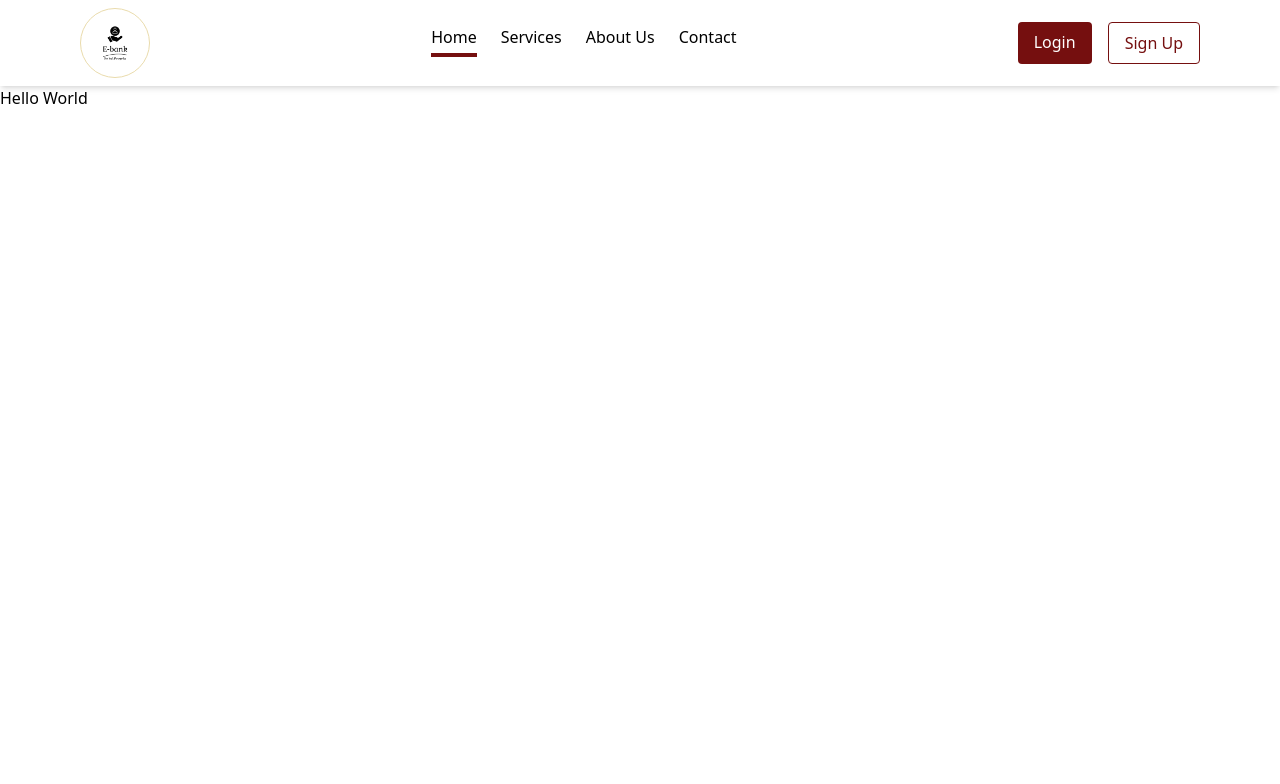
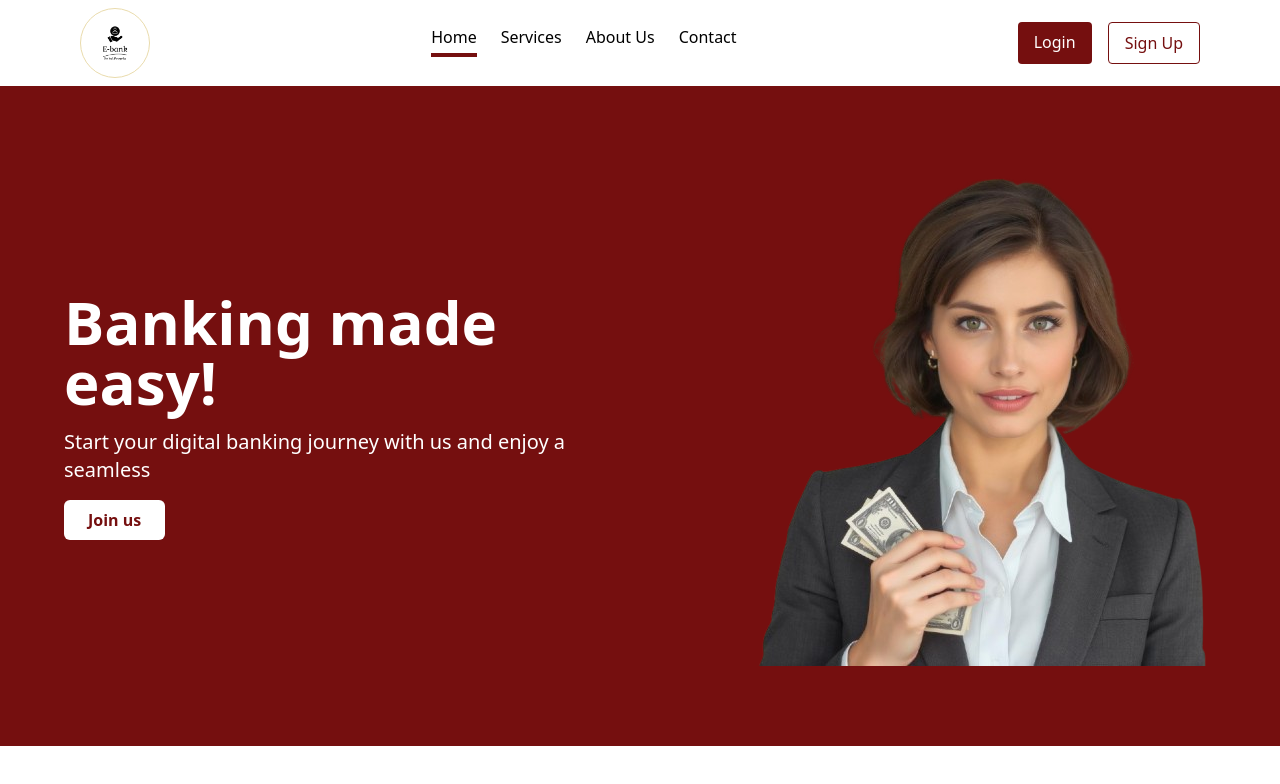
Before and after one commit to Bz14/E-bank, a Next.js app in the folder Frontend/e-bank/: page / in a window 1280 px wide. Shown: the top 784 px of the page. Built offline with nearby package versions, Linux system fonts and the light colour scheme.

Commit message:
Hero section implemented.

```diff
--- /dev/null
+++ b/Frontend/e-bank/src/app/home/components/hero_section/page.tsx
@@ -0,0 +1,33 @@
+import Image from "next/image";
+import heroImage from "../../../assets/img0.png";
+
+const HeroSection = () => {
+  return (
+    <div className="hero-section bg-mainRed text-white py-20 px-6 md:px-12">
+      <div className="max-w-6xl mx-auto flex flex-col md:flex-row items-center md:justify-between">
+        <div className="hero-content space-y-4 md:w-1/2">
+          <h1 className="text-4xl md:text-6xl font-bold leading-tight">
+            Banking made easy!
+          </h1>
+          <p className="text-lg md:text-xl">
+            Start your digital banking journey with us and enjoy a seamless
+          </p>
+          <button className="btn bg-white text-mainRed hover:bg-gray-200 px-6 py-2 rounded-md font-semibold">
+            Join us
+          </button>
+        </div>
+        <div className="mt-8 md:mt-0 md:w-1/2 flex justify-center md:justify-end">
+          <Image
+            src={heroImage}
+            alt="hero"
+            width={500}
+            height={400}
+            className="object-cover rounded-lg"
+          />
+        </div>
+      </div>
+    </div>
+  );
+};
+
+export default HeroSection;
--- a/Frontend/e-bank/src/app/home/page.tsx
+++ b/Frontend/e-bank/src/app/home/page.tsx
@@ -1,5 +1,7 @@
+import HeroSection from "./components/hero_section/page";
+
 const HomePage = () => {
-  return <h1>Hello World</h1>;
+  return <HeroSection />;
 };
 
 export default HomePage;
```
Also changed, not shown: Frontend/e-bank/src/app/assets/img0.png (added), Frontend/e-bank/src/app/assets/img1.png (added).
